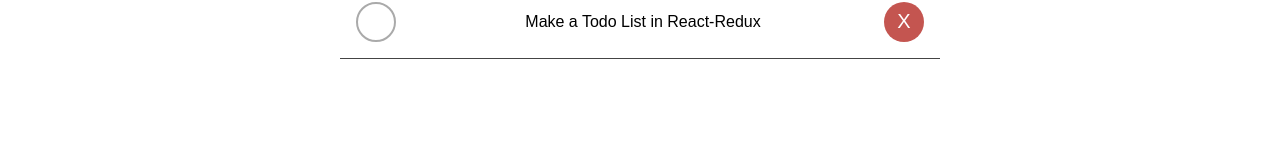
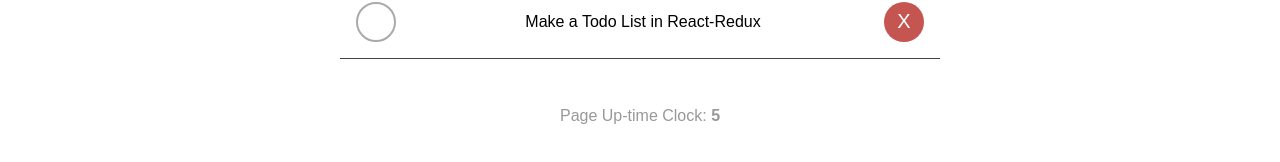
Before and after one commit to JimJam117/react-todo, a React (Create React App) app: page / in a window 1280 px wide. Shown: the part 368-530 px from the top of the page. Built offline with nearby package versions, Linux system fonts and the light colour scheme.

Commit message:
Added clock back and clock styling

```diff
--- a/public/styles.css
+++ b/public/styles.css
@@ -155,3 +155,12 @@
     font-size: 32px;
     margin: 1em 0;
 }
+
+/* Clock */
+
+.clock{
+    display: flex;
+    justify-content: center;
+    color: #999;
+    padding: 2em;
+}
--- a/src/App.jsx
+++ b/src/App.jsx
@@ -15,7 +15,7 @@
                 <AddTodo />
                 <TodoList />
 
-                {/* <Clock /> */}
+                <Clock />
             </main>
         </div>
 
--- a/src/components/Clock.jsx
+++ b/src/components/Clock.jsx
@@ -15,9 +15,8 @@
     })
 
     return (
-        <div>
-            <span>{props.title ?? 'Uptime'}:</span>
-            <strong>{clock}</strong>
+        <div className="clock" >
+            <span>{props.title ?? 'Page Up-time Clock'}:  <strong>{clock}</strong></span>
         </div>
     );
 }
```
